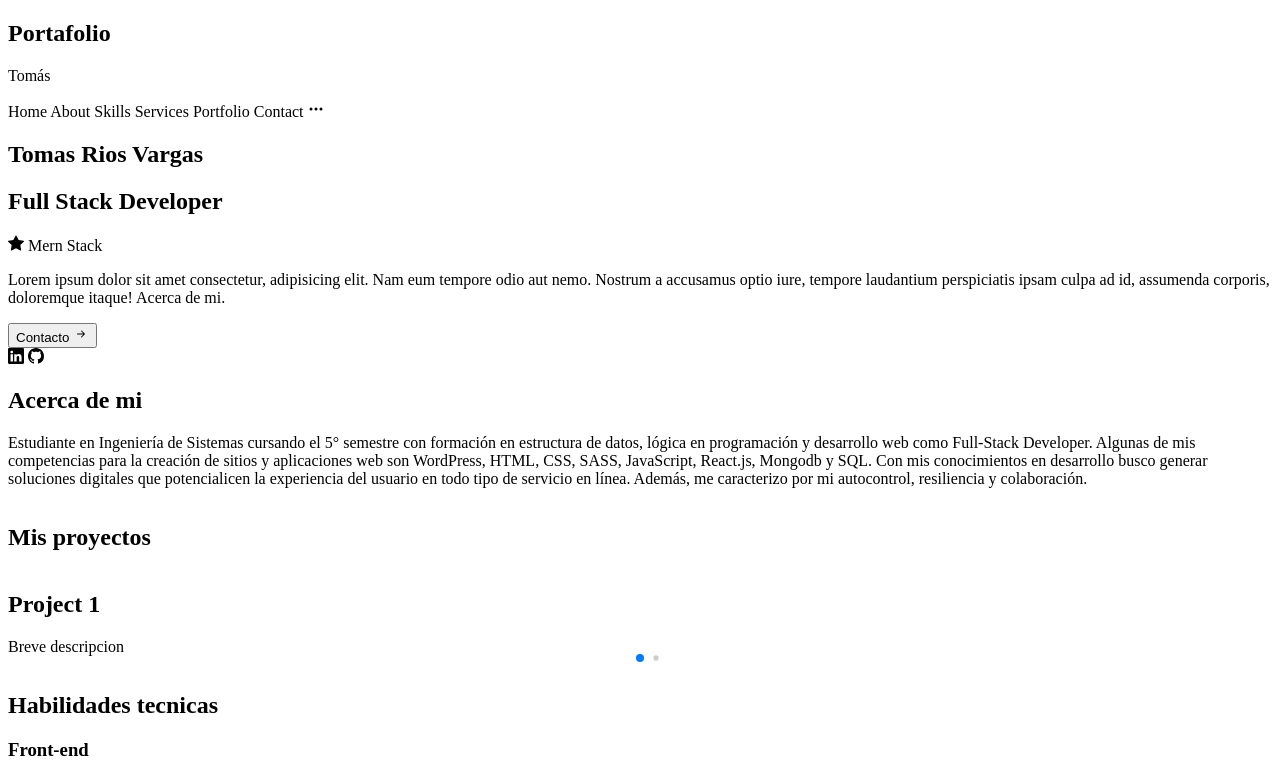
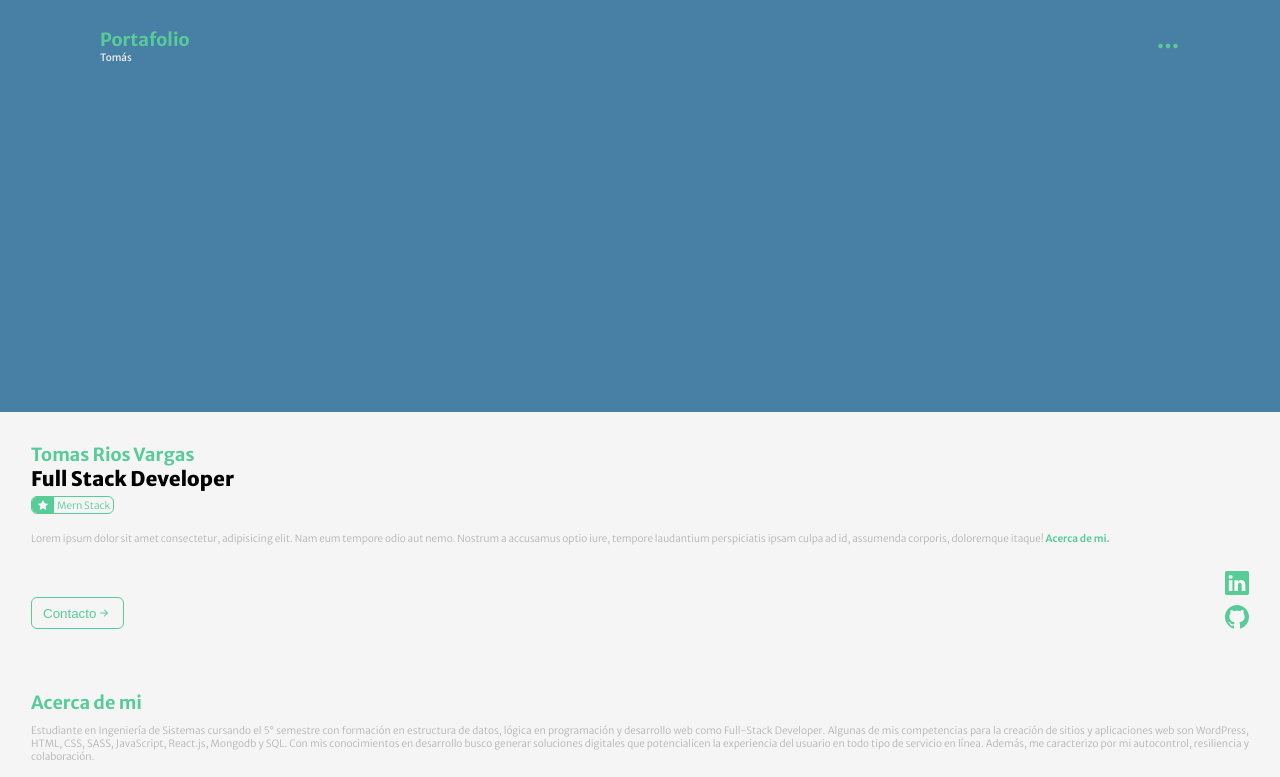
Before and after one commit to Tomasrv333/personal-portfolio, a website: page index.html in a window 1280 px wide. Shown: the top 777 px of the page. Drawn offline with nearby package versions, Linux system fonts and the light colour scheme; the site is published under a folder, as on GitHub Pages, so addresses that start at the root find nothing.

Commit message:
change css link

```diff
--- a/index.html
+++ b/index.html
@@ -5,7 +5,7 @@
     <meta http-equiv="X-UA-Compatible" content="IE=edge">
     <meta name="viewport" content="width=device-width, initial-scale=1.0">
     <title>Full-Stack Developer Portfolio</title>
-    <link rel="stylesheet" href="/src/css/main.css">
+    <link rel="stylesheet" href="personal-portfolio/src/css/main.css">
     <link
       rel="stylesheet"
       href="https://cdn.jsdelivr.net/npm/swiper/swiper-bundle.min.css"
```
